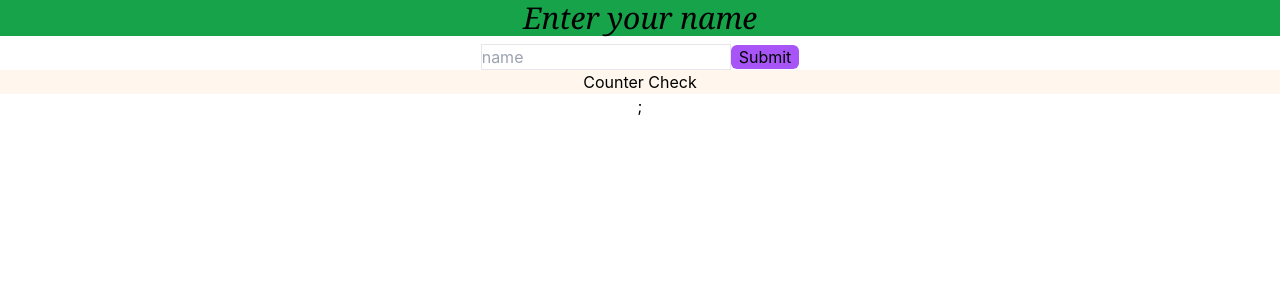
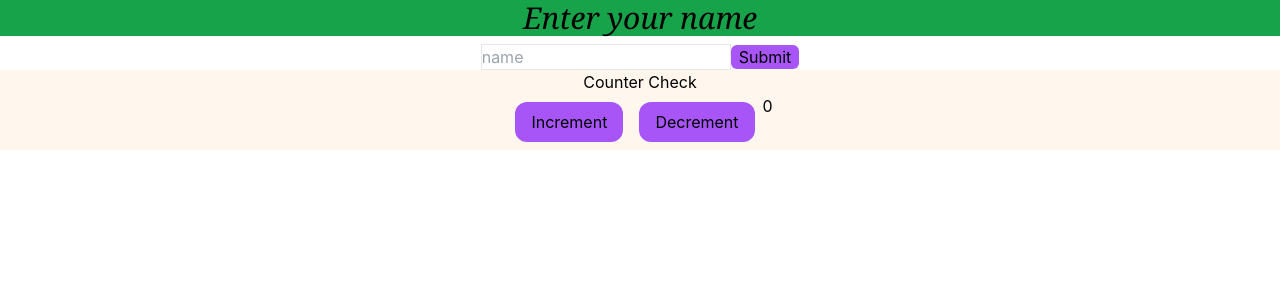
Before and after one commit to Aviral-3/React_Practice, a React (Create React App) app: page / in a window 1280 px wide. Shown: the top 300 px of the page. Built offline with nearby package versions, Linux system fonts and the light colour scheme.

Commit message:
practiced useState Hook

```diff
--- a/src/App.js
+++ b/src/App.js
@@ -12,7 +12,7 @@ function App() {
     <div className="App">
 
       <Navbar alert={parentComp}/>
-      <Counter/>;
+      <Counter/>
 
     </div>
   );
--- a/src/Component/Counter.js
+++ b/src/Component/Counter.js
@@ -1,12 +1,32 @@
+import react,{useState} from 'react';
 export default function Counter(){
+    const [count,setCounter] = useState(0);
+    const incHandler = (count)=>{
+
+            setCounter(count + 1);    //We don't use return in event handler functions
+
+       }
+       const decHandler = (count)=>{
+
+            setCounter(count - 1);
+
+       }
     return(
         <div className="bg-orange-50">
             <div>
                 <p>Counter Check</p>
 
+                <div className="flex justify-center ">
+                    <button className="rounded-xl border-black bg-purple-500 px-4 py-2 m-2 hover:scale-110  duration-200 hover:bg-purple-300" onClick={incHandler}>Increment</button>
+                    <button className="rounded-xl border-black bg-purple-500 px-4 py-2 m-2 hover:scale-110  duration-200 hover:bg-purple-300 " onClick={decHandler}>Decrement</button>
+                    <p>{count}</p>
+                </div>
+
+
+
             </div>
 
         </div>
 
-    );
+    )
 }
```
